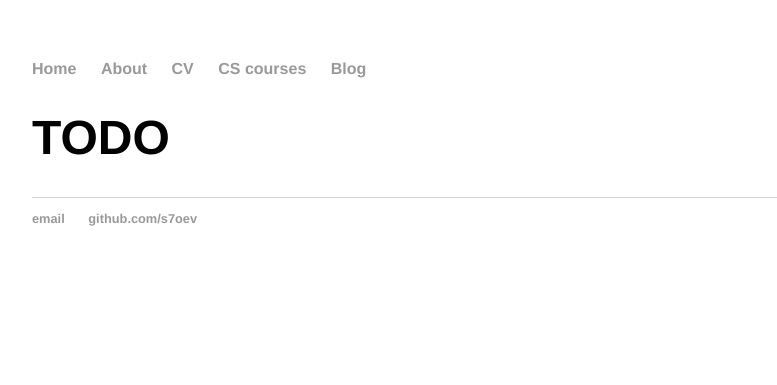
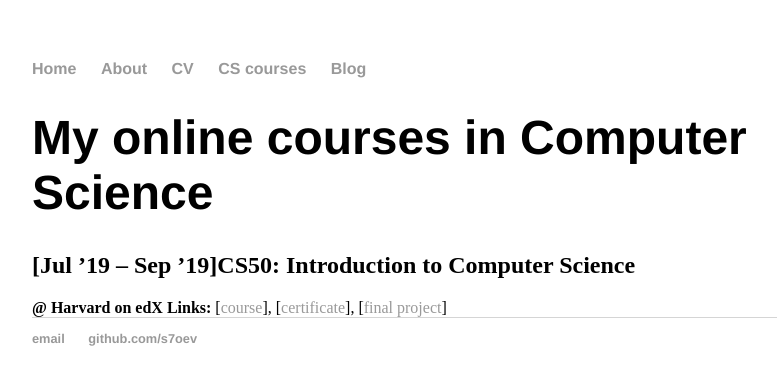
Before and after one commit to s7oev/s7oev.github.io, a Jekyll site: the page built from cs/index.html, in a window 1280 px wide. Shown: the top 385 px of the page, without its empty margins (160-937 px from the left). Built offline with Jekyll 4.4.1, drawn with Linux system fonts in a browser that asks for light colours.

Commit message:
added CS50 to cs courses

```diff
--- a/cs/index.html
+++ b/cs/index.html
@@ -2,4 +2,10 @@
 layout: default
 title: CS courses
 ---
-	<h1>TODO</h1>
+	<h1>My online courses in Computer Science</h1>
+
+	<h2>[Jul ’19 – Sep ’19]CS50: Introduction to Computer Science</h2>
+	<strong>@ Harvard on edX</strong>
+	<strong>Links: </strong> [<a href="https://www.edx.org/course/cs50s-introduction-to-computer-science">course</a>],
+	[<a href="https://cs50.harvard.edu/certificates/68ca1a43-35b3-49d1-8179-1afbf3bea32b">certificate</a>],
+	[<a href="https://www.youtube.com/watch?v=t_qQXYNkXnI">final project</a>]
```
